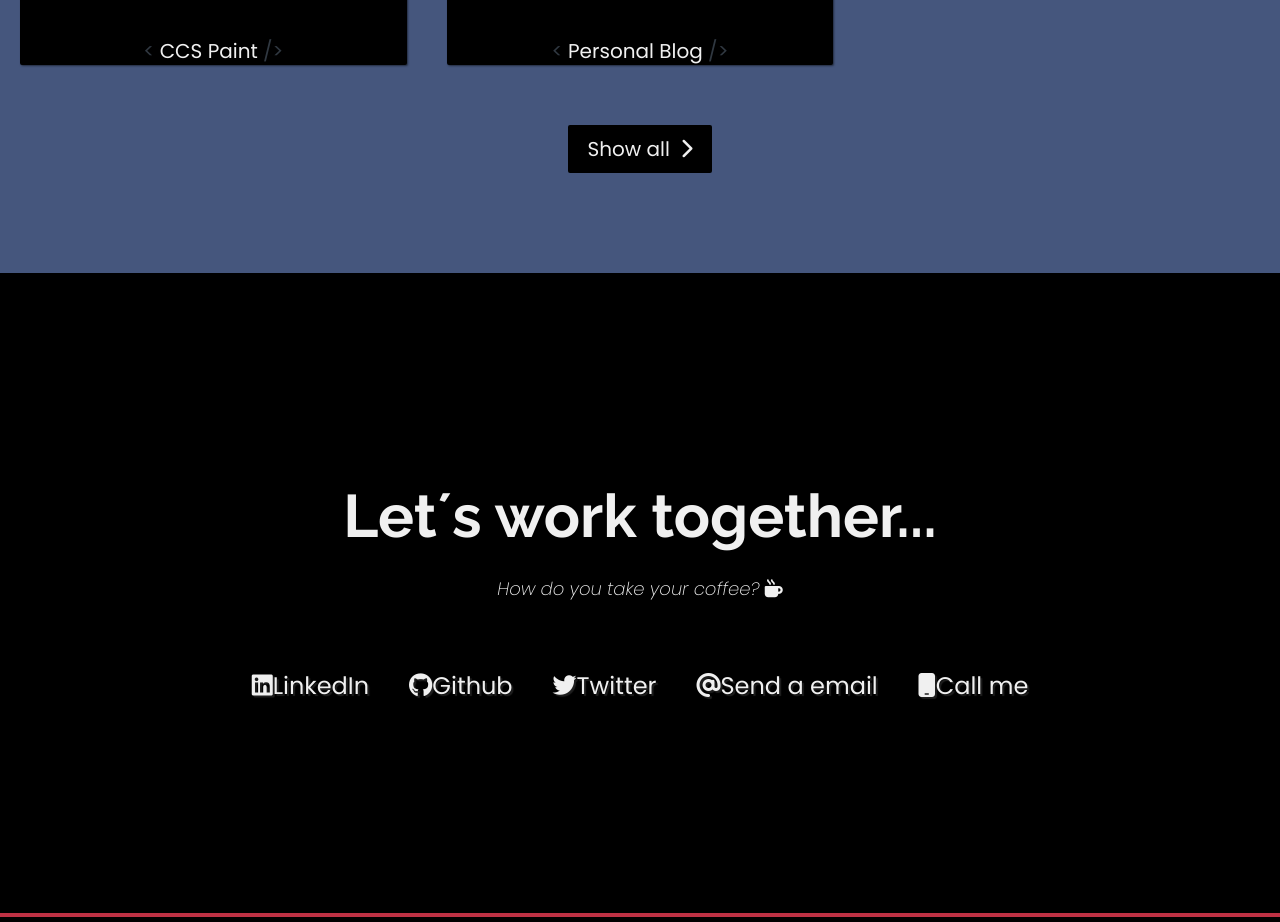
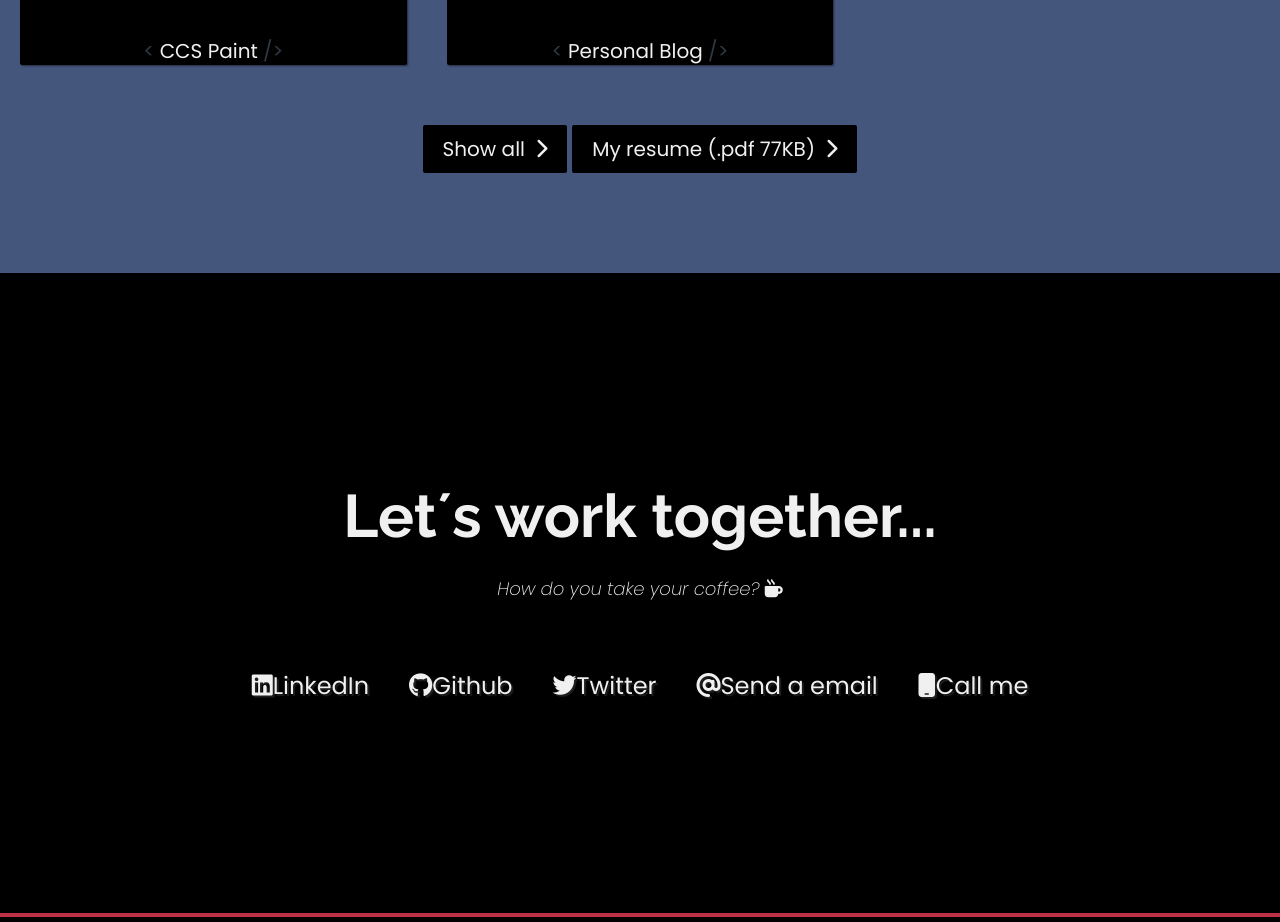
Before and after one commit to Hisahito/Portafolio, a website built with webpack: page src/index.html in a window 1280 px wide. Shown: the part 2140-3062 px from the top of the page. Built offline with nearby package versions, Linux system fonts and the light colour scheme.

Commit message:
adding my resume button and .pdf file

```diff
--- a/src/index.html
+++ b/src/index.html
@@ -111,6 +111,7 @@
               </a>
       </div>
       <a href="https://www.github.com/hisahito" class="btn btn-show-all" target="_blank">Show all<i class="fa-solid fa-code-pull-request"></i></a>
+      <a href="./assets/img/TechCV2021AGO.pdf" class="btn btn-show-all" target="_blank">My resume (.pdf 77KB)<i class="fa-solid fa-code-pull-request"></i></a>
     </section>
     <section id="contact" class="contact-section">
       <div class="contact-section-header">
```
Also changed, not shown: docs/index.html (+1 -1 lines), 4 other files.
